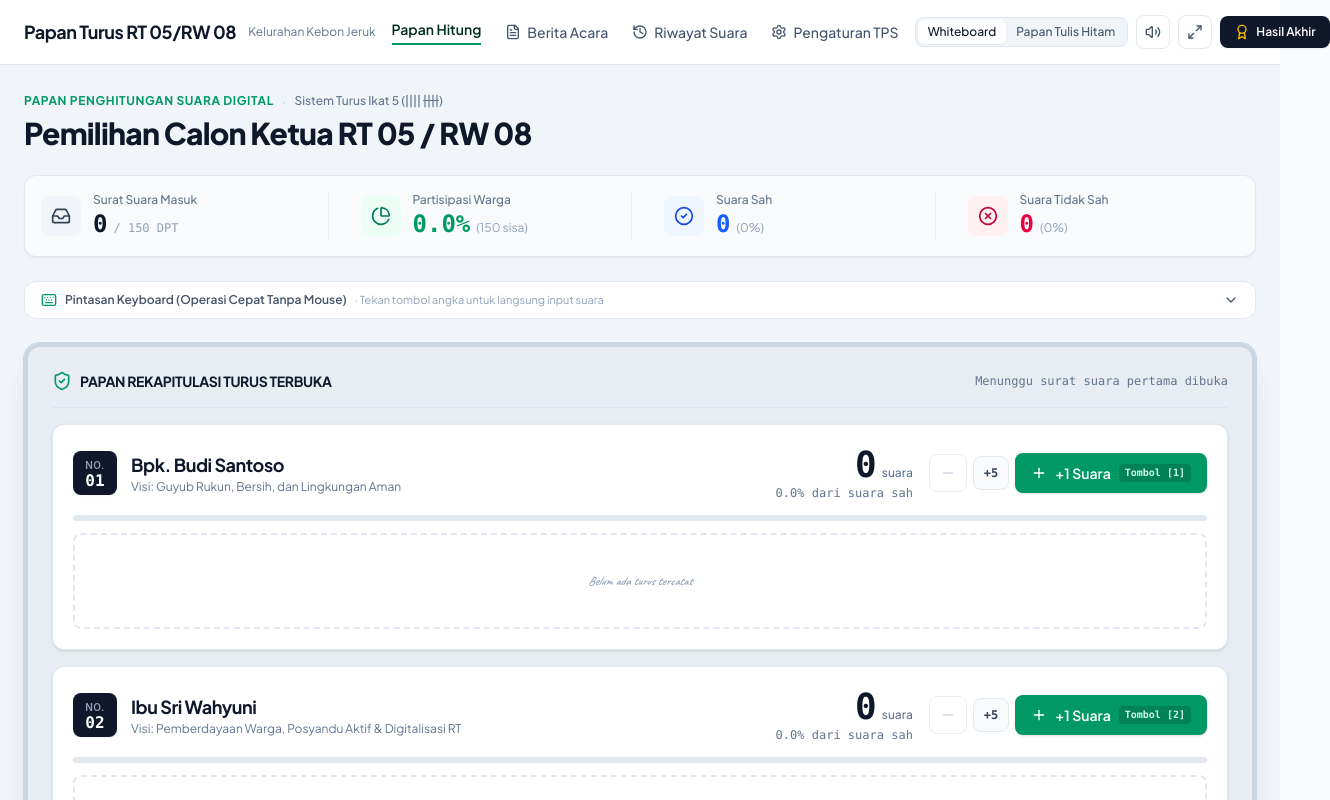
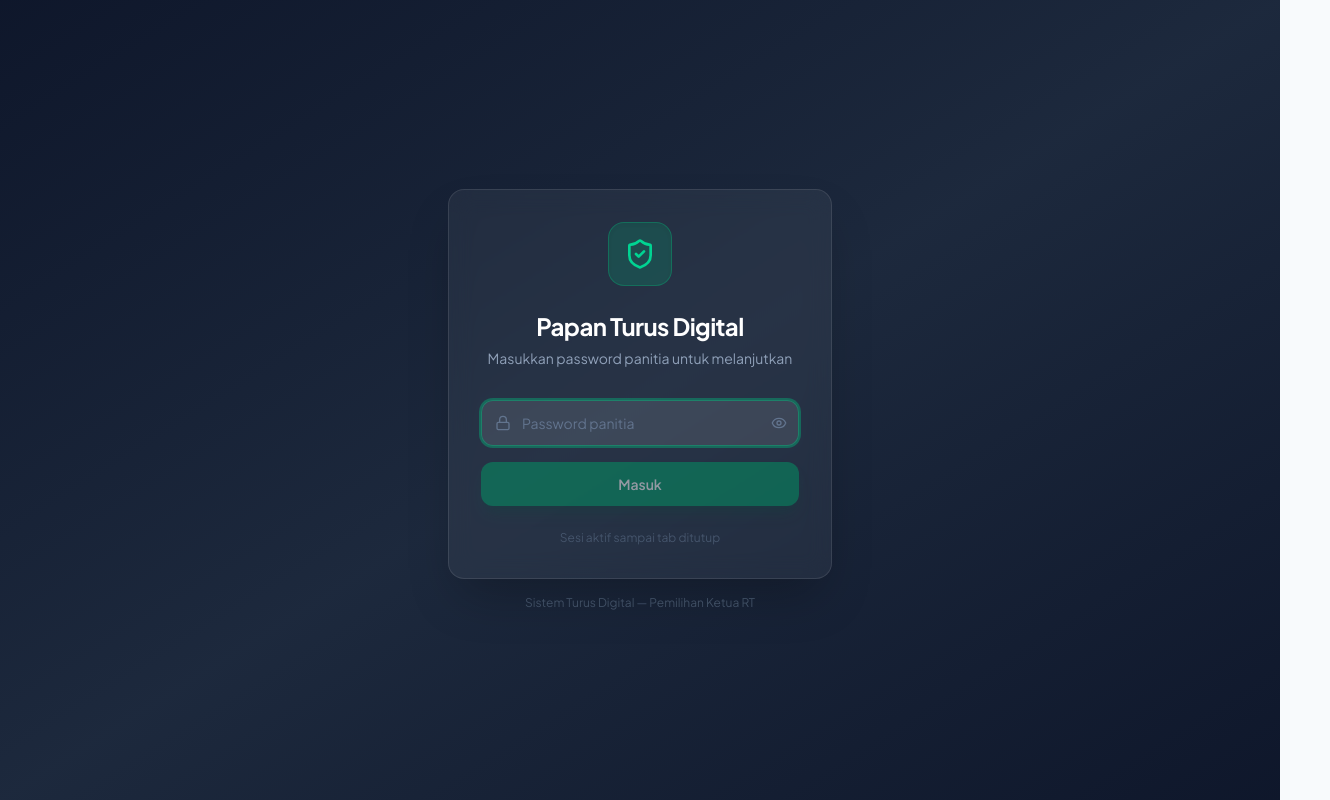
Before and after one commit to graphilitos/turus, a React (Vite) app: page / in a window 1280 px wide. Shown: the top 800 px of the page, 1330 px wide, since content can reach past the window. Built offline with nearby package versions, Linux system fonts and the light colour scheme.

Commit message:
feat: tambah password gate sebelum masuk papan turus

```diff
--- /dev/null
+++ b/src/components/PasswordGate.tsx
@@ -0,0 +1,158 @@
+import React, { useState, useEffect, useCallback } from 'react';
+import { ShieldCheck, Eye, EyeOff, Lock } from 'lucide-react';
+
+// SHA-256 hash of "turus2026"
+const CORRECT_HASH = 'b6251dd4829630b4f5fbb65c83045d61f6d1518d250bffbaef66fba2479f136d';
+
+async function sha256(message: string): Promise<string> {
+  const msgBuffer = new TextEncoder().encode(message);
+  const hashBuffer = await crypto.subtle.digest('SHA-256', msgBuffer);
+  const hashArray = Array.from(new Uint8Array(hashBuffer));
+  return hashArray.map((b) => b.toString(16).padStart(2, '0')).join('');
+}
+
+const SESSION_KEY = 'turus_auth_v1';
+
+interface PasswordGateProps {
+  children: React.ReactNode;
+}
+
+export const PasswordGate: React.FC<PasswordGateProps> = ({ children }) => {
+  const [isAuthenticated, setIsAuthenticated] = useState(false);
+  const [password, setPassword] = useState('');
+  const [showPassword, setShowPassword] = useState(false);
+  const [error, setError] = useState('');
+  const [isLoading, setIsLoading] = useState(false);
+  const [isChecking, setIsChecking] = useState(true);
+
+  // Check existing session on mount
+  useEffect(() => {
+    const session = sessionStorage.getItem(SESSION_KEY);
+    if (session === 'granted') {
+      setIsAuthenticated(true);
+    }
+    setIsChecking(false);
+  }, []);
+
+  const handleSubmit = useCallback(async (e: React.FormEvent) => {
+    e.preventDefault();
+    if (!password.trim()) return;
+
+    setIsLoading(true);
+    setError('');
+
+    try {
+      const hash = await sha256(password.trim());
+      if (hash === CORRECT_HASH) {
+        sessionStorage.setItem(SESSION_KEY, 'granted');
+        setIsAuthenticated(true);
+      } else {
+        setError('Password salah. Silakan coba lagi.');
+        setPassword('');
+      }
+    } catch {
+      setError('Terjadi kesalahan, coba lagi.');
+    } finally {
+      setIsLoading(false);
+    }
+  }, [password]);
+
+  if (isChecking) return null;
+  if (isAuthenticated) return <>{children}</>;
+
+  return (
+    <div className="min-h-screen bg-gradient-to-br from-slate-900 via-slate-800 to-slate-900 flex items-center justify-center p-4">
+      {/* Background pattern */}
+      <div
+        className="absolute inset-0 opacity-5"
+        style={{
+          backgroundImage: `repeating-linear-gradient(
+            45deg,
+            transparent,
+            transparent 20px,
+            rgba(255,255,255,0.03) 20px,
+            rgba(255,255,255,0.03) 40px
+          )`,
+        }}
+      />
+
+      <div className="relative w-full max-w-sm">
+        {/* Card */}
+        <div className="bg-white/5 backdrop-blur-md border border-white/10 rounded-2xl shadow-2xl p-8">
+          {/* Icon */}
+          <div className="flex justify-center mb-6">
+            <div className="w-16 h-16 rounded-2xl bg-emerald-500/20 border border-emerald-500/30 flex items-center justify-center shadow-inner">
+              <ShieldCheck className="w-8 h-8 text-emerald-400" />
+            </div>
+          </div>
+
+          {/* Title */}
+          <div className="text-center mb-8">
+            <h1 className="text-2xl font-bold text-white tracking-tight">
+              Papan Turus Digital
+            </h1>
+            <p className="text-sm text-slate-400 mt-1.5">
+              Masukkan password panitia untuk melanjutkan
+            </p>
+          </div>
+
+          {/* Form */}
+          <form onSubmit={handleSubmit} className="space-y-4">
+            <div className="relative">
+              <div className="absolute inset-y-0 left-3.5 flex items-center pointer-events-none">
+                <Lock className="w-4 h-4 text-slate-500" />
+              </div>
+              <input
+                type={showPassword ? 'text' : 'password'}
+                value={password}
+                onChange={(e) => {
+                  setPassword(e.target.value);
+                  setError('');
+                }}
+                placeholder="Password panitia"
+                autoFocus
+                className={`w-full pl-10 pr-10 py-3 rounded-xl bg-white/10 border text-white placeholder-slate-500 text-sm focus:outline-none focus:ring-2 transition-all ${
+                  error
+                    ? 'border-rose-500/60 focus:ring-rose-500/40'
+                    : 'border-white/10 focus:ring-emerald-500/40 focus:border-emerald-500/50'
+                }`}
+              />
+              <button
+                type="button"
+                onClick={() => setShowPassword((v) => !v)}
+                className="absolute inset-y-0 right-3 flex items-center text-slate-500 hover:text-slate-300 transition-colors"
+              >
+                {showPassword ? <EyeOff className="w-4 h-4" /> : <Eye className="w-4 h-4" />}
+              </button>
+            </div>
+
+            {/* Error message */}
+            {error && (
+              <p className="text-xs text-rose-400 text-center animate-pulse">
+                {error}
+              </p>
+            )}
+
+            <button
+              type="submit"
+              disabled={isLoading || !password.trim()}
+              className="w-full py-3 rounded-xl bg-emerald-600 hover:bg-emerald-500 disabled:opacity-50 disabled:cursor-not-allowed text-white font-semibold text-sm transition-all active:scale-[0.98] shadow-lg shadow-emerald-900/40"
+            >
+              {isLoading ? 'Memverifikasi...' : 'Masuk'}
+            </button>
+          </form>
+
+          {/* Footer note */}
+          <p className="text-center text-xs text-slate-600 mt-6">
+            Sesi aktif sampai tab ditutup
+          </p>
+        </div>
+
+        {/* Branding */}
+        <p className="text-center text-xs text-slate-600 mt-4">
+          Sistem Turus Digital — Pemilihan Ketua RT
+        </p>
+      </div>
+    </div>
+  );
+};
--- a/src/main.tsx
+++ b/src/main.tsx
@@ -1,5 +1,10 @@
 import {createRoot} from 'react-dom/client';
 import App from './App.tsx';
+import { PasswordGate } from './components/PasswordGate.tsx';
 import './index.css';
 
-createRoot(document.getElementById('root')!).render(<App />);
+createRoot(document.getElementById('root')!).render(
+  <PasswordGate>
+    <App />
+  </PasswordGate>
+);
```
